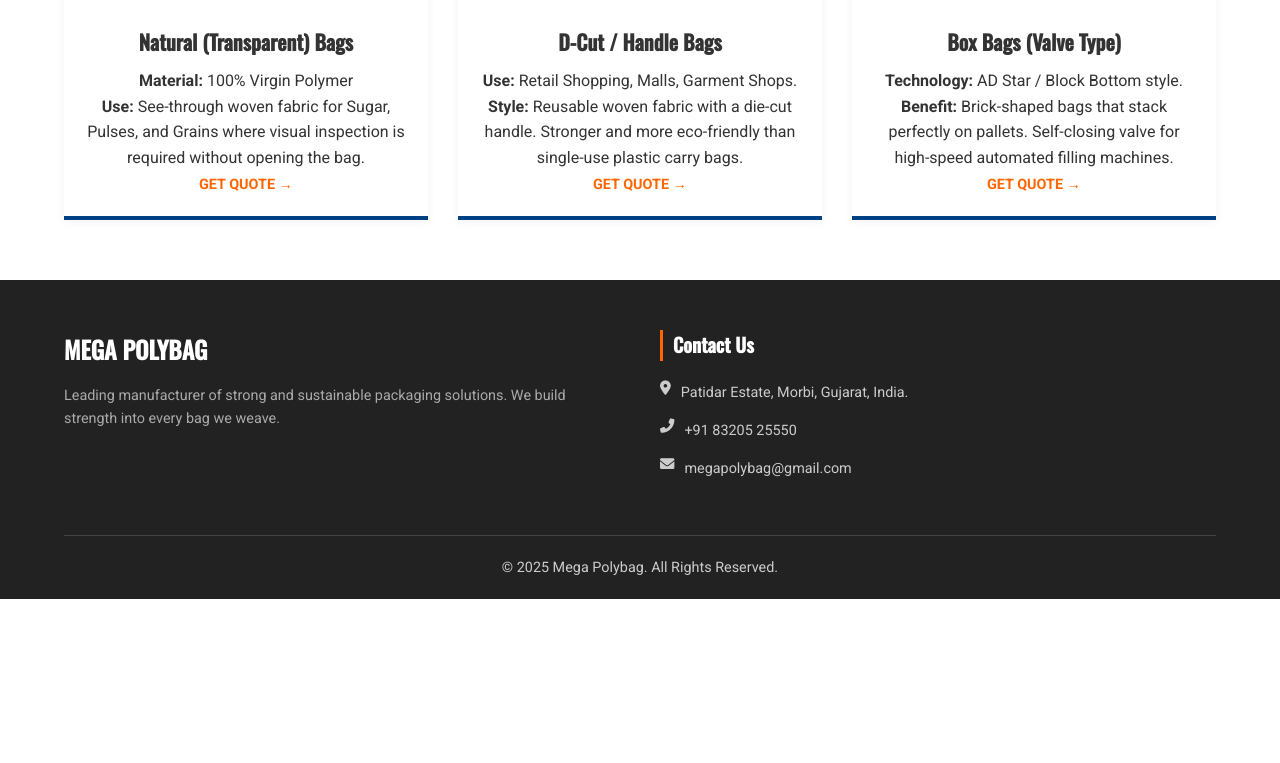
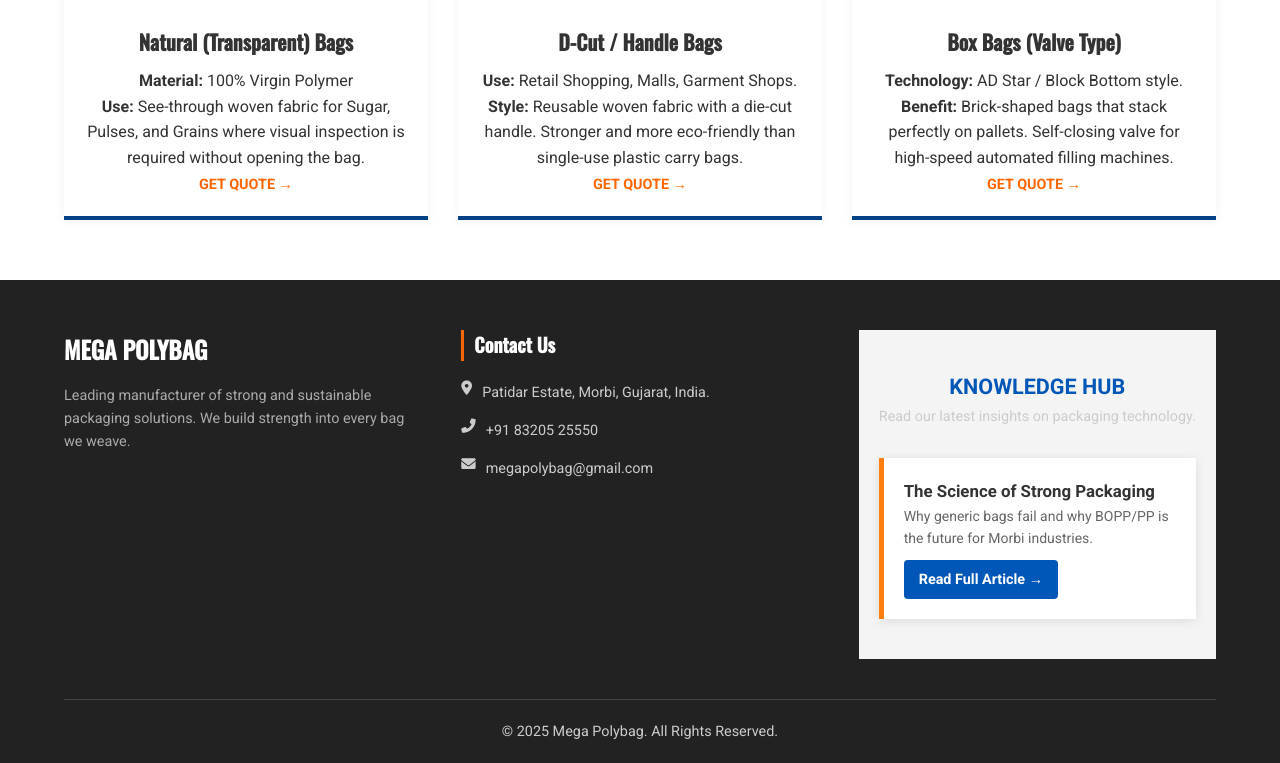
Before and after one commit to Rudrapatel625/megapolybag, a plain HTML site: page index.html in a window 1280 px wide. Shown: the part 3265-4028 px from the top of the page. Before the commit the page ends 3864 px from the top, so only its background shows below. Drawn offline with nearby package versions, Linux system fonts and the light colour scheme.

Commit message:
Update index.html

```diff
--- a/index.html
+++ b/index.html
@@ -384,6 +384,16 @@
                     <li><i class="fas fa-envelope"></i> megapolybag@gmail.com</li>
                 </ul>
             </div>
+            <section style="background-color: #f4f4f4; padding: 40px 20px; text-align: center;">
+    <h2 style="color: #0057B8; text-transform: uppercase;">Knowledge Hub</h2>
+    <p style="margin-bottom: 30px;">Read our latest insights on packaging technology.</p>
+
+    <div style="background: white; max-width: 600px; margin: 0 auto; padding: 20px; border-left: 5px solid #FF7F11; text-align: left; box-shadow: 0 2px 10px rgba(0,0,0,0.1);">
+        <h3 style="margin-top: 0; color: #333;">The Science of Strong Packaging</h3>
+        <p style="color: #666; font-size: 14px;">Why generic bags fail and why BOPP/PP is the future for Morbi industries.</p>
+        <a href="blog-quality.html" style="display: inline-block; background-color: #0057B8; color: white; padding: 8px 15px; text-decoration: none; border-radius: 4px; font-weight: bold; margin-top: 10px;">Read Full Article →</a>
+    </div>
+</section>
         </div>
         <div class="copyright">
             &copy; 2025 Mega Polybag. All Rights Reserved.
@@ -435,4 +445,5 @@
     }
 </script>
 </body>
+
 </html>
```
